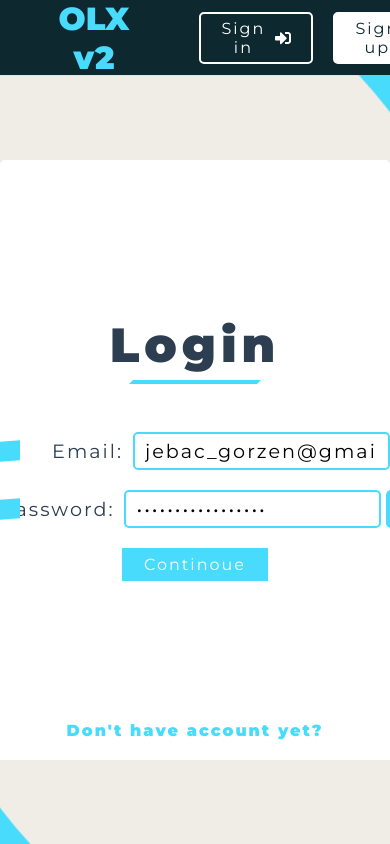
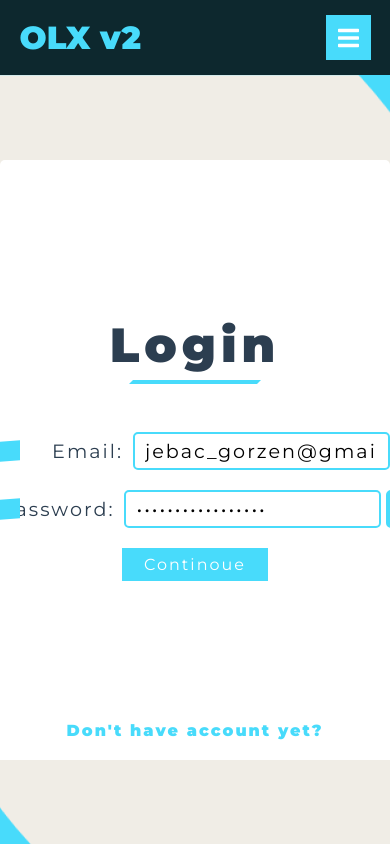
Before and after one commit to DEVRafam/praktyka_TS-fullstack, a Vue app in the folder client/: page /login in a window 390 px wide. Built offline with nearby package versions, Linux system fonts and the light colour scheme.

Commit message:
🎭🚀 CLIENT RWD Navigation

```diff
--- a/client/src/components/general/navigation/Navigation.vue
+++ b/client/src/components/general/navigation/Navigation.vue
@@ -4,7 +4,8 @@
         <!--  -->
         <!--  -->
         <!--  -->
-        <div class="wrap">
+        <button class="mobile-toggler" @click="mobileDevelop = !mobileDevelop"><font-awesome-icon icon="bars"></font-awesome-icon></button>
+        <div class="wrap" :class="{ mobileDevelop }">
             <Suspense>
                 <AccountManagement></AccountManagement>
             </Suspense>
@@ -13,10 +14,13 @@
 </template>
 
 <script lang="ts">
-import { defineComponent } from "vue";
+import { defineComponent, ref } from "vue";
 import AccountManagement from "./acc_management/AccountManagement.vue";
 //
 export default defineComponent({
-    components: { AccountManagement }
+    components: { AccountManagement },
+    setup() {
+        return { mobileDevelop: ref<boolean>(false) };
+    }
 });
 </script>
--- a/client/src/sass/general/navigation.sass
+++ b/client/src/sass/general/navigation.sass
@@ -12,6 +12,14 @@ section#main-navigation
     padding: 0 15%
     align-items: center
     box-sizing: border-box
+    a.main-logo,
+    button.mobile-toggler
+        position: relative
+        z-index: 5
+    //
+    button.mobile-toggler
+        display: none
+    //
     a.main-logo
         font-size: 2rem
         color: $mainColor
@@ -72,3 +80,46 @@ section#main-navigation
                 @include smoothHoverReversed($mainColorDark)
             a.up
                 @include smoothHover($mainColorDark)
+    //
+    @media screen and ( max-width: 1650px )
+        padding: 0 5%
+    @media screen and ( max-width: 1300px )
+        span.signed-info
+            display: none
+    @media screen and ( max-width: 1000px )
+        button.mobile-toggler
+            @include smoothHoverReversed($mainColor)
+            @include flexCenter
+            display: block
+            width: 45px
+            height: 45px
+            svg
+                font-size: 1.5rem
+        div.wrap.mobileDevelop
+            transform: translateX(0%)
+        div.wrap
+            @include flexCenter
+            position: fixed
+            width: 100%
+            top: 0
+            left: 0
+            height: 100vh
+            background-color: $mainColorDark
+            transform: translateX(100%)
+            transition: transform .3s
+            a
+                margin-left: 0
+                margin-top: 30px
+            div.auth
+                @include flexColumn
+                margin-left: 0
+                a.in,a.up
+                    max-width: 90vw
+                    width: 350px
+                    padding: 10px 0
+            span.signed-info
+                display: block
+                margin-bottom: 50px
+                font-size: 1.2rem
+            span.signed-info,a.icon
+                order: -1
```
